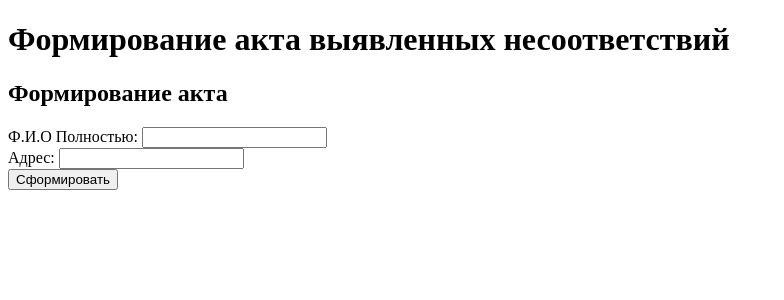
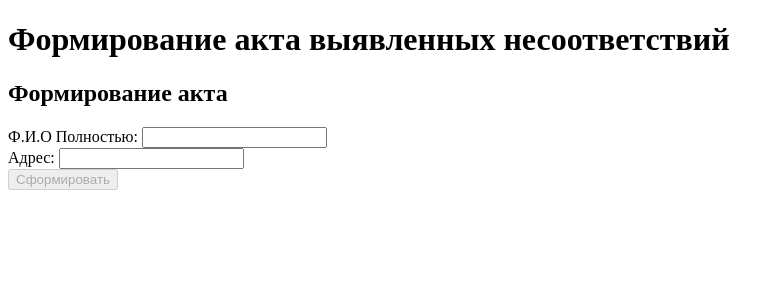
Before and after one commit to EPoY74/act-app, an Angular app: page / in a window 1280 px wide. Shown: the top 300 px of the page, without its empty margins (0-784 px from the left). Built offline with nearby package versions, Linux system fonts and the light colour scheme.

Commit message:
feat(form): add FIO field validation (JS-like)

```diff
--- a/src/app/act-form/act-form.html
+++ b/src/app/act-form/act-form.html
@@ -5,7 +5,7 @@
 <form>
     <label>
         Ф.И.О Полностью:
-        <input type="text" [(ngModel)]="fio" name="fio">
+        <input type="text" [(ngModel)]="fio" name="fio" required />
     </label>
     <br />
 
@@ -15,5 +15,5 @@
     </label>
     <br />
 
-    <button type="button" (click)="submit()">Сформировать</button>
+    <button [disabled]="!fio || fio.trim().length===0" (click)="submit()">Сформировать</button>
 </form>
```
